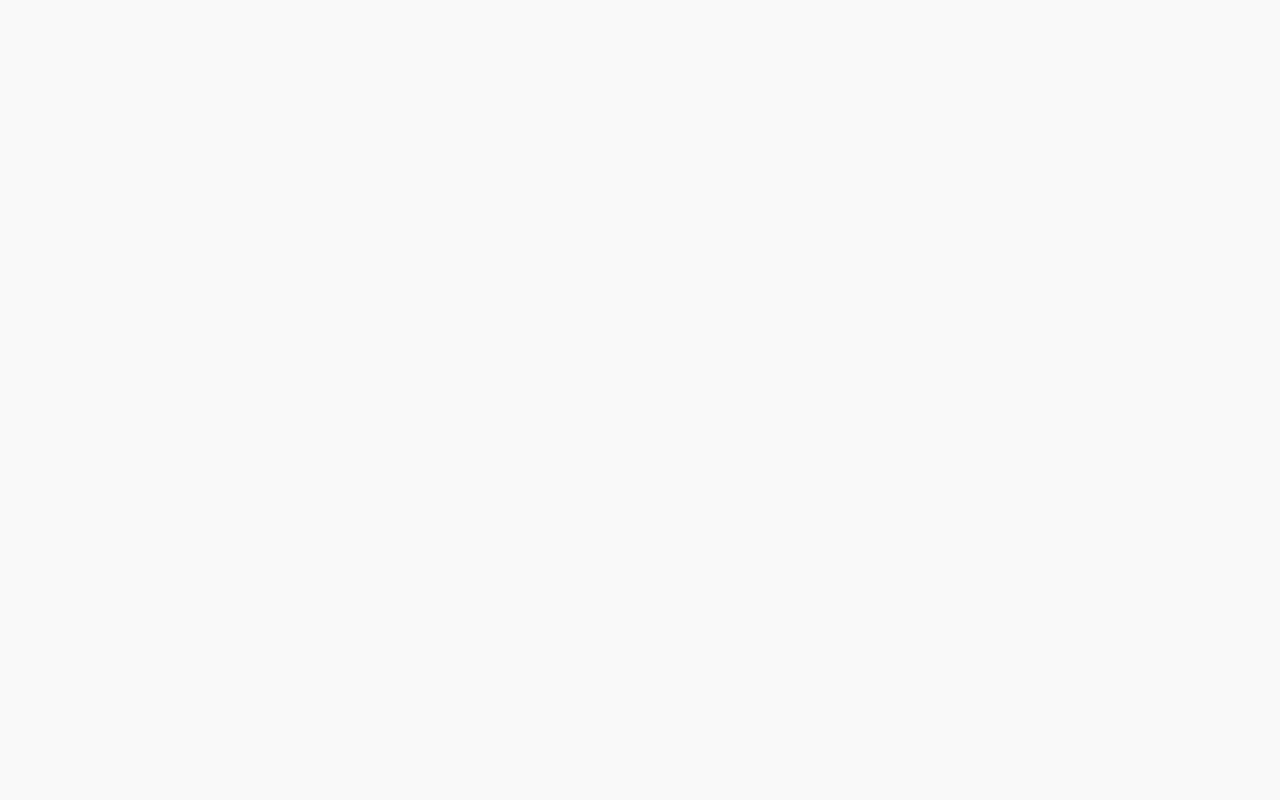
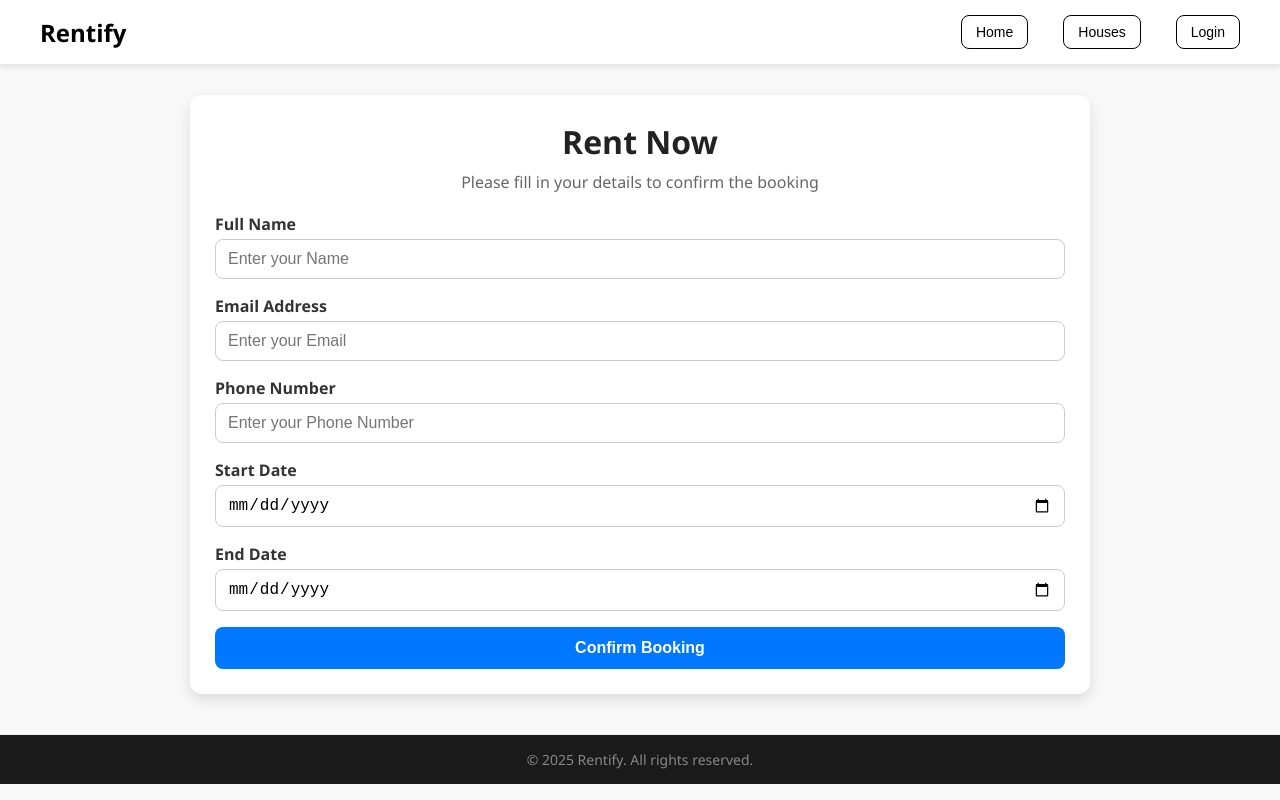
Before and after one commit to Harshneve01/Rentify, a React (Vite) app: page /rent/1 in a window 1280 px wide. Before the commit this address had no page. Built offline with nearby package versions, Linux system fonts and the light colour scheme.

Commit message:
Updated code / latest changes

```diff
--- a/src/App.jsx
+++ b/src/App.jsx
@@ -5,8 +5,9 @@ import AdminDashboard from "./Component/Admin/AdminDashboard";
 import AddHouse from "./Component/Admin/AddHouse";
 import Home from "./Component/Home";
 import HomeDetail from "./Component/User/HomeDetail";
-import UserDashboard from "./Component/User/UserDashboard";   // 👈 new import
+import UserDashboard from "./Component/User/UserDashboard";
 import UserLayout from "./Component/Navbar/UserLayout";
+import RentNow from "./Component/User/RentNow";
 
 function App() {
   return (
@@ -21,10 +22,11 @@ function App() {
         <Route path="/add-home" element={<AddHouse />} />
 
         {/* User */}
-        <Route element={<UserLayout/>}>
-          { /*<Route path="/user-dashboard" element={< UserDashboard/>} />*/}
+        <Route element={<UserLayout />}>
+          {/*<Route path="/user-dashboard" element={<UserDashboard />} />*/}
           <Route path="/" element={<Home />} />
           <Route path="/house/:id" element={<HomeDetail />} />
+          <Route path="/rent/:id" element={<RentNow />} />
         </Route>
       </Routes>
     </BrowserRouter>
--- a/src/Component/User/HomeDetail.jsx
+++ b/src/Component/User/HomeDetail.jsx
@@ -18,6 +18,11 @@ const HomeDetail = () => {
 
   if (!house) return <p>Home not found!</p>;
 
+  const handleRentNow = () => {
+    // Navigate to rent page with house id
+    navigate(`/rent/${house.id}`, { state: { house } });
+  };
+
   return (
     <div className="home-detail-container">
       <button className="back-btn" onClick={() => navigate(-1)}>← Back</button>
@@ -37,7 +42,7 @@ const HomeDetail = () => {
           <p className="price">{house.price}</p>
           <p className="description">{house.description}</p>
 
-          <button className="rent-btn" onClick={() => alert("Home booked successfully!")}>
+          <button className="rent-btn" onClick={handleRentNow}>
             Rent Now
           </button>
         </div>
--- /dev/null
+++ b/src/Component/User/RentNow.css
@@ -0,0 +1,111 @@
+/* RentNow.css */
+
+.rent-now-container {
+  max-width: 900px;
+  margin: 30px auto;
+  padding: 25px;
+  background: #ffffff;
+  border-radius: 12px;
+  box-shadow: 0 6px 16px rgba(0, 0, 0, 0.12);
+  font-family: "Segoe UI", Tahoma, Geneva, Verdana, sans-serif;
+  color: #333;
+}
+
+.rent-now-header {
+  text-align: center;
+  margin-bottom: 20px;
+}
+
+.rent-now-header h1 {
+  font-size: 2rem;
+  color: #222;
+  margin-bottom: 8px;
+}
+
+.rent-now-header p {
+  font-size: 1rem;
+  color: #666;
+}
+
+/* House preview section */
+.house-preview {
+  display: flex;
+  gap: 20px;
+  margin-bottom: 25px;
+  align-items: center;
+}
+
+.house-preview img {
+  width: 220px;
+  height: 150px;
+  object-fit: cover;
+  border-radius: 10px;
+  box-shadow: 0 4px 10px rgba(0,0,0,0.15);
+}
+
+.house-info h2 {
+  font-size: 1.5rem;
+  margin-bottom: 6px;
+}
+
+.house-info p {
+  margin: 4px 0;
+  font-size: 1rem;
+  color: #555;
+}
+
+/* Form section */
+.rent-form {
+  display: grid;
+  gap: 16px;
+}
+
+.rent-form label {
+  font-weight: 600;
+  margin-bottom: 4px;
+  display: block;
+}
+
+.rent-form input,
+.rent-form select,
+.rent-form textarea {
+  width: 100%;
+  padding: 10px 12px;
+  border-radius: 8px;
+  border: 1px solid #ccc;
+  font-size: 1rem;
+  outline: none;
+  transition: border 0.3s ease;
+}
+
+.rent-form input:focus,
+.rent-form select:focus,
+.rent-form textarea:focus {
+  border-color: #0077ff;
+}
+
+textarea {
+  resize: vertical;
+  min-height: 80px;
+}
+
+/* Button */
+.submit-btn {
+  padding: 12px 20px;
+  font-size: 1rem;
+  background: #0077ff;
+  color: #fff;
+  border: none;
+  border-radius: 8px;
+  cursor: pointer;
+  font-weight: 600;
+  transition: background 0.3s ease, transform 0.1s ease;
+}
+
+.submit-btn:hover {
+  background: #005ec2;
+}
+
+.submit-btn:active {
+  transform: scale(0.98);
+}
--- /dev/null
+++ b/src/Component/User/RentNow.jsx
@@ -0,0 +1,58 @@
+import React from "react";
+import { useParams, useNavigate } from "react-router-dom";
+import "./RentNow.css";
+
+const RentNow = () => {
+    const { id } = useParams();
+    const navigate = useNavigate();
+
+    const handleSubmit = (e) => {
+        e.preventDefault();
+        alert("Form submitted successfully!");
+        navigate("/");
+    };
+
+    return (
+        <div className="rent-now-container">
+            {/* Header */}
+            <div className="rent-now-header">
+                <h1>Rent Now</h1>
+                <p>Please fill in your details to confirm the booking</p>
+            </div>
+
+            {/* Form */}
+            <form onSubmit={handleSubmit} className="rent-form">
+                <div>
+                    <label htmlFor="name">Full Name</label>
+                    <input type="text" id="name" name="name" placeholder="Enter your Name" required />
+                </div>
+
+                <div>
+                    <label htmlFor="email">Email Address</label>
+                    <input type="email" id="email" name="email" placeholder="Enter your Email" required />
+                </div>
+
+                <div>
+                    <label htmlFor="phone">Phone Number</label>
+                    <input type="tel" id="phone" name="phone" placeholder="Enter your Phone Number" required />
+                </div>
+
+                <div>
+                    <label htmlFor="startDate">Start Date</label>
+                    <input type="date" id="startDate" name="startDate" required />
+                </div>
+
+                <div>
+                    <label htmlFor="endDate">End Date</label>
+                    <input type="date" id="endDate" name="endDate" required />
+                </div>
+
+                <button type="submit" className="submit-btn">
+                    Confirm Booking
+                </button>
+            </form>
+        </div>
+    );
+};
+
+export default RentNow;
```
